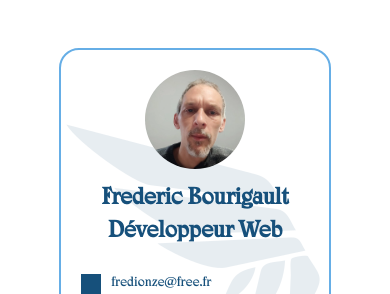
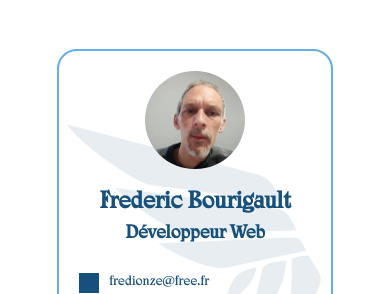
Before and after one commit to fred2541/Portfolio, a React (Create React App) app: page /contact in a window 390 px wide. Shown: the part 229-523 px from the top of the page. Built offline with nearby package versions, Linux system fonts and the light colour scheme; grey boxes are pictures that could not be loaded.

Commit message:
Add hook for title page

```diff
--- /dev/null
+++ b/src/Components/Hooks/TitlePage.jsx
@@ -0,0 +1,7 @@
+import { useEffect } from "react";
+
+export const useTitlePage = (title) => {
+    useEffect(() => {
+        document.title = title;
+      }, [title]);
+};
--- a/src/Pages/contact.jsx
+++ b/src/Pages/contact.jsx
@@ -2,10 +2,12 @@ import {
   useHeaderGetSize,
   useHeaderUpdate,
 } from "../Components/Hooks/HeaderSize";
+import { useTitlePage } from "../Components/Hooks/TitlePage";
 
 function Contact() {
   const headerHeight = useHeaderGetSize();
   useHeaderUpdate(headerHeight);
+  useTitlePage('Fred-Dev Contact');
 
   return (
     <div>
--- a/src/Pages/home.jsx
+++ b/src/Pages/home.jsx
@@ -1,8 +1,10 @@
 import { useHeaderGetSize, useHeaderUpdate } from "../Components/Hooks/HeaderSize";
+import { useTitlePage } from "../Components/Hooks/TitlePage";
 
 function Home() {
   const headerHeight = useHeaderGetSize();
   useHeaderUpdate(headerHeight);
+  useTitlePage('Fred-Dev Accueil');
 
   return (
     <div>
--- a/src/Pages/portfolio.jsx
+++ b/src/Pages/portfolio.jsx
@@ -1,9 +1,11 @@
 import { useHeaderGetSize, useHeaderUpdate } from "../Components/Hooks/HeaderSize";
+import { useTitlePage } from "../Components/Hooks/TitlePage";
 import Works from "../Components/Works/works";
 
 function Portfolio() {
   const headerHeight = useHeaderGetSize();
   useHeaderUpdate(headerHeight);
+  useTitlePage('Fred-Dev Portfolio');
 
     return (
         <div>
--- a/src/Style/Pages/_contact.scss
+++ b/src/Style/Pages/_contact.scss
@@ -25,10 +25,12 @@ justify-content: center;
     h1 {
         margin: 0;
         padding: 15px 20px 0 20px;
+        font-size: 30px;
     }
     h2 {
         margin: 0;
         padding: 10px 20px 0 20px;
+        font-size: 23px;
     }
 }
 
@@ -37,8 +39,13 @@ justify-content: center;
     @media screen and (max-width: 700px) {
         flex-direction: column;
         align-items: center;
-        font-size: 15px;
         margin-bottom: 20px;
+        h1 {
+            font-size: 23px;
+        }
+        h2 {
+            font-size: 18px;
+        }
     }
 }
 
```
